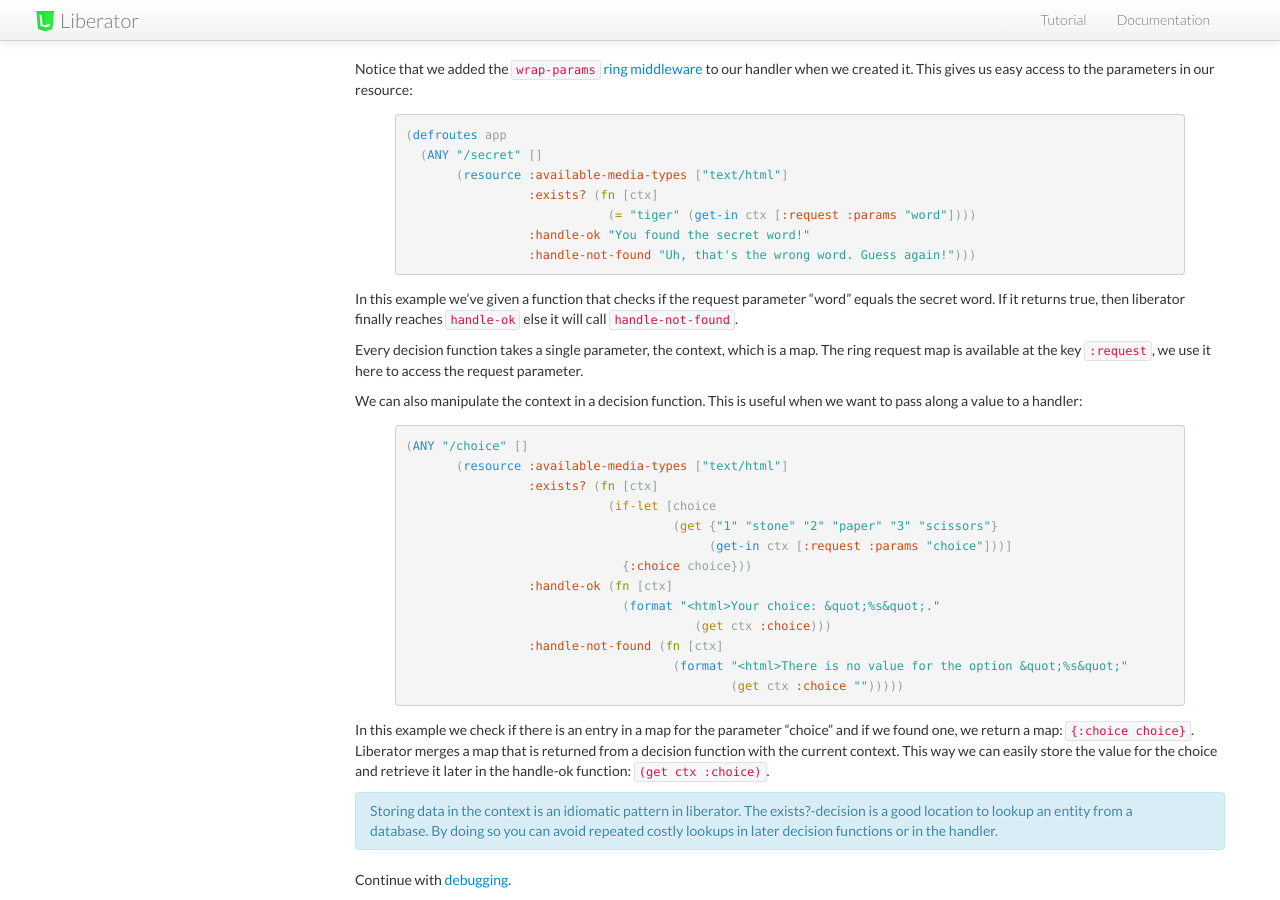
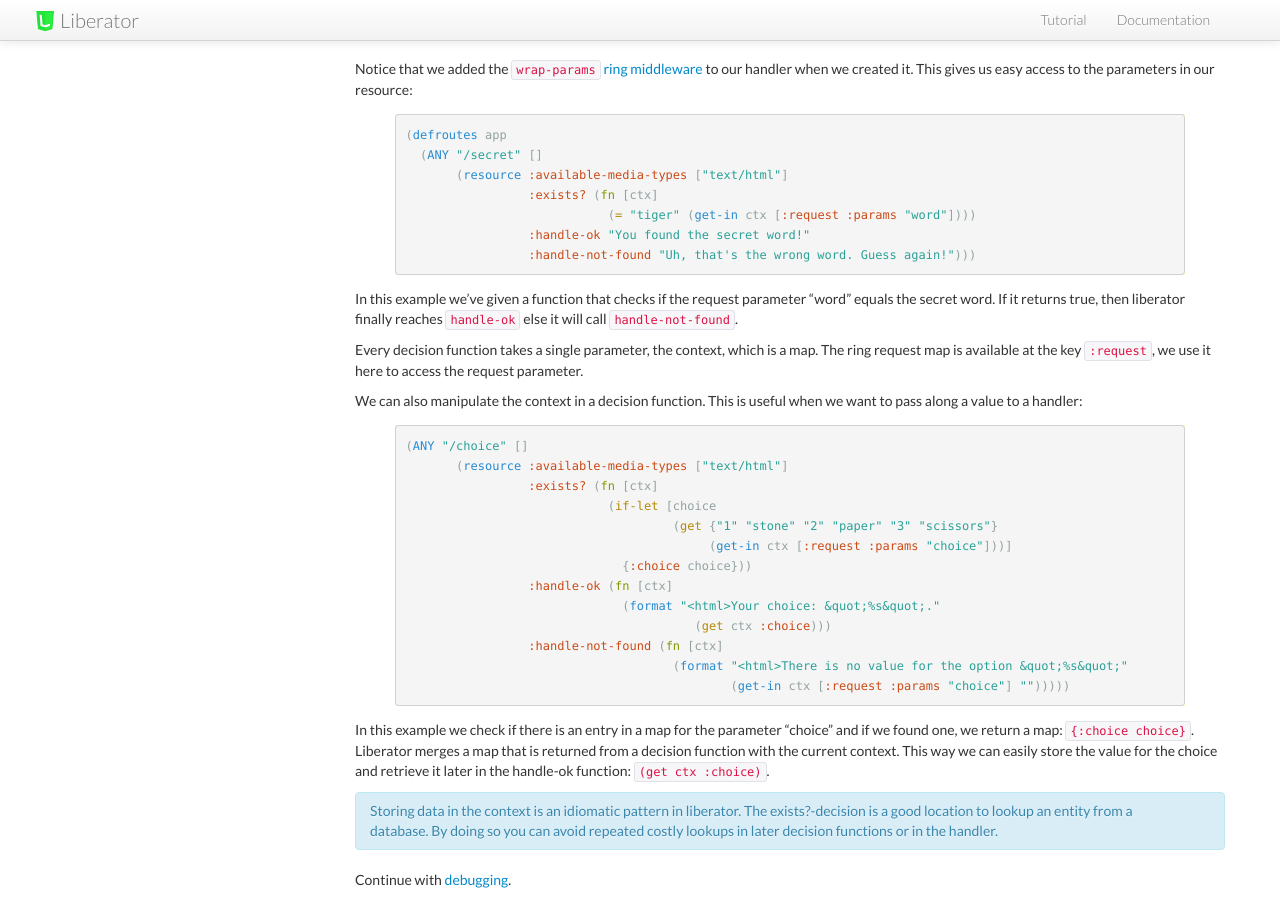
Before and after one commit to clojure-liberator/liberator, a Jekyll site: the page built from tutorial/decision-graph.md, in a window 1280 px wide and 900 px high, scrolled down 1166 px. Built offline with Jekyll 4.4.1, drawn with Linux system fonts in a browser that asks for light colours; nearby versions of some CDN libraries.

Commit message:
fixed decision-graph tutorial example
On the handle-not-found it was trying to get the responde from the changed context, but that is not present into the handle-not-found (since the `if-let` statement will not run), so, I fixed by using the original requested choice instead of the generated one

```diff
--- a/tutorial/decision-graph.md
+++ b/tutorial/decision-graph.md
@@ -80,7 +80,7 @@ useful when we want to pass along a value to a handler:
                                         (get ctx :choice)))
                  :handle-not-found (fn [ctx]
                                      (format "<html>There is no value for the option &quot;%s&quot;"
-                                             (get ctx :choice "")))))
+                                             (get-in ctx [:request :params "choice"] "")))))
 {% endhighlight %}
 
 In this example we check if there is an entry in a map for the
```
